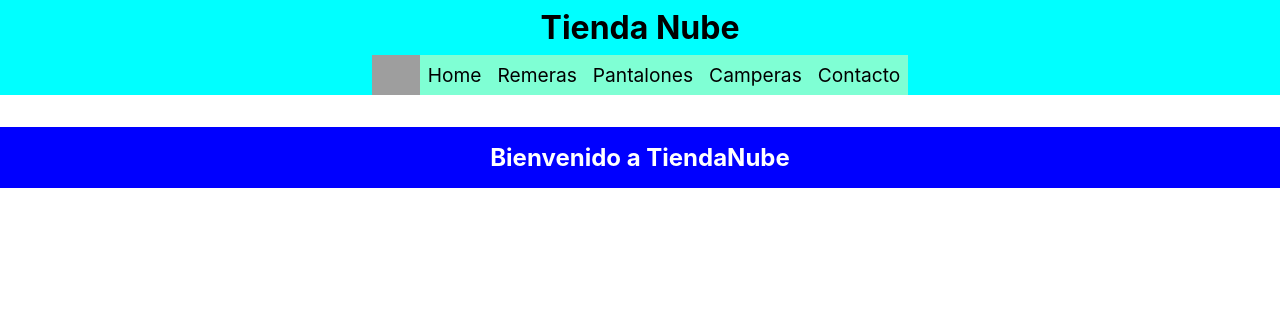
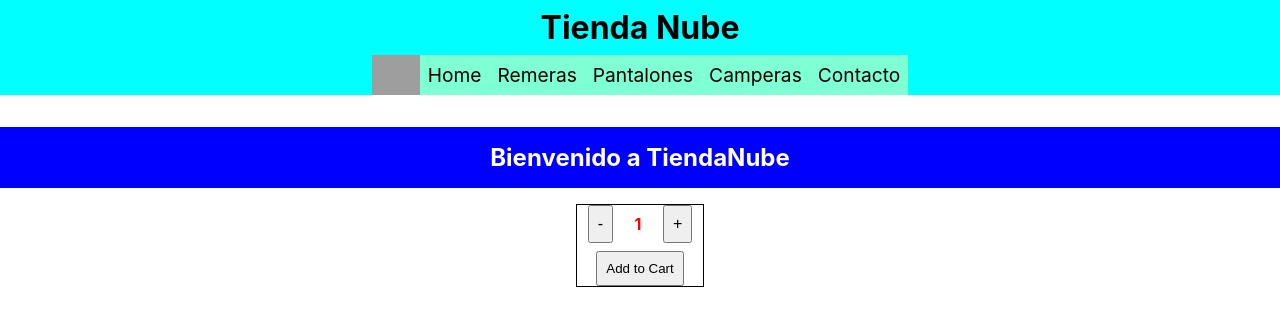
Before and after one commit to FernandoNecho/ProyectoTiendaNube, a React (Create React App) app in the folder tiendanube/: page / in a window 1280 px wide. Shown: the top 326 px of the page. Built offline with nearby package versions, Linux system fonts and the light colour scheme; grey boxes are pictures that could not be loaded.

Commit message:
Contador Boton

```diff
--- a/tiendanube/src/App.css
+++ b/tiendanube/src/App.css
@@ -40,3 +40,44 @@
 #h2{
   color: black;
 }
+
+/*************boton Add Cart************/
+
+.addCart{
+  width: 10vw;
+  margin-left: auto;
+  margin-right: auto;
+  margin-top: 1rem;
+  border: 1px solid black;
+  display: flex;
+  flex-direction: column;
+  justify-content: space-evenly;
+}
+
+.countItem{
+  display: flex;
+  flex-direction: row;
+  justify-content: space-around;
+  align-items: center;
+}
+
+.countItem button{
+  padding: 0.5rem;
+  font-size: 1rem;
+}
+
+.countItem p{
+  text-align: center;
+  color: red;
+  font-weight: bold;
+}
+
+.addBtn{
+  text-align: center;
+  padding: 0.5rem;
+  display: flex;
+  justify-content: center;
+  margin-left: auto;
+  margin-right: auto;
+  margin-top: 0.5rem;
+}
--- /dev/null
+++ b/tiendanube/src/components/ItemCount.jsx
@@ -0,0 +1,33 @@
+import {useState} from 'react'
+
+const ItemCount = ({ initial, stock, onAdd }) => {
+    const [ count, setCount ] = useState(initial)
+
+    const sumar = () => {
+        if (count < stock) {
+            setCount( count+1 )
+        }
+    }
+    const restar = () => {
+        if (count > initial) {
+            setCount( count - 1 )
+        }
+    }
+
+    const agregar = () => {
+        onAdd( count )
+    }
+
+    return (
+        <div className='addCart'>
+            <div className='countItem'>
+                <button onClick={restar}> - </button>
+                <p> { count } </p>
+                <button onClick={sumar}> + </button>
+            </div>
+            <button onClick={ agregar } className="addBtn">Add to Cart</button>
+        </div>
+    )
+}
+
+export default ItemCount
--- a/tiendanube/src/components/ItemListContainer.jsx
+++ b/tiendanube/src/components/ItemListContainer.jsx
@@ -1,3 +1,5 @@
+import ItemCount from "./ItemCount";
+
 const titleStyle = {
     color: 'white',
     background: "blue",
@@ -8,7 +10,10 @@ const titleStyle = {
 
 const ItemListContainer=(props)=>{
     return(
-    <h2 style={titleStyle}>{props.saludo}</h2>
+      <>
+        <h2 style={titleStyle}>{props.saludo}</h2>
+        <ItemCount stock={5} initial={1} />
+      </>
     )
 
 }
```
